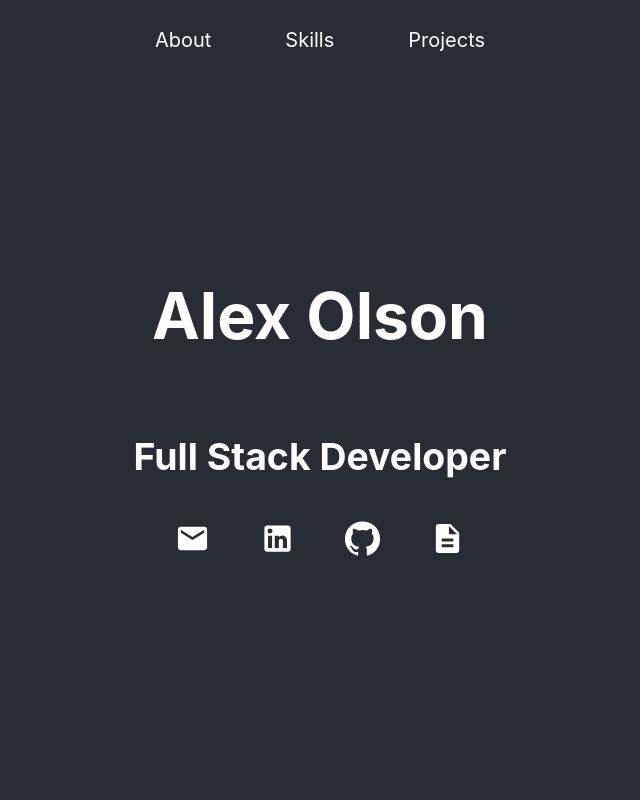
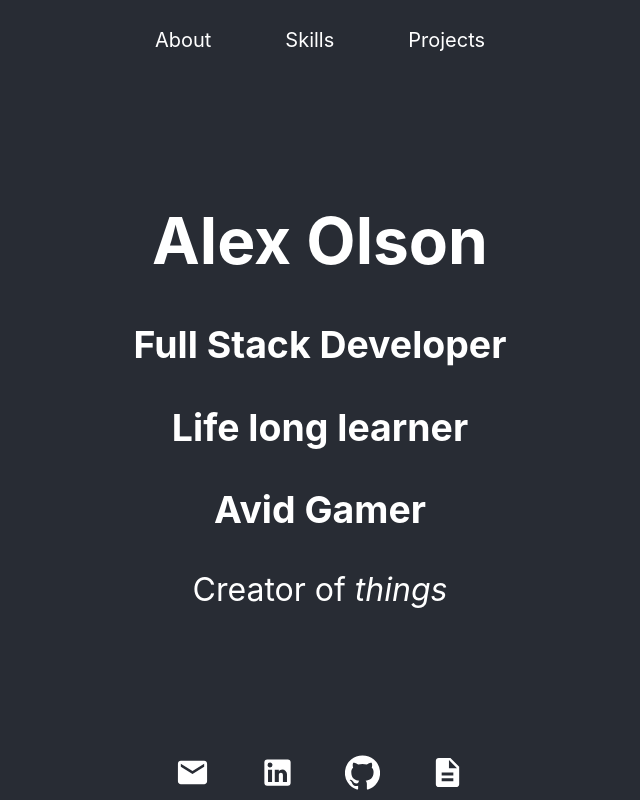
Before and after one commit to snazzyj/Alex_Olson_Portfolio, a React (Create React App) app: page / in a window 1280 px wide. Shown: the top 800 px of the page, without its empty margins (320-960 px from the left). Built offline with nearby package versions, Linux system fonts and the light colour scheme.

Commit message:
updated personal header

```diff
--- a/package.json
+++ b/package.json
@@ -14,7 +14,9 @@
     "react": "^16.13.1",
     "react-dom": "^16.13.1",
     "react-router-dom": "^5.2.0",
-    "react-scripts": "^3.4.4"
+    "react-scripts": "^3.4.4",
+    "react-text-loop": "^2.3.0",
+    "react-typist": "^2.0.5"
   },
   "scripts": {
     "start": "react-scripts start",
--- a/src/header/header.css
+++ b/src/header/header.css
@@ -12,7 +12,8 @@
 .social {
     color: #FFF;
     text-decoration: none;
-
+    position: absolute;
+    bottom: 0;
 }
 
 .social > a {
--- a/src/header/header.js
+++ b/src/header/header.js
@@ -1,17 +1,30 @@
 import React, { Component } from 'react';
+import TextLoop from 'react-text-loop';
+import Typist from 'react-typist';
 import Nav from '../nav/nav';
 import Mobile from '../nav/mobile';
 import Resume from '../assests/files/AlexOlsonResume.pdf';
-import { Description, LinkedIn, Email, GitHub } from '@material-ui/icons'
-import './header.css'
+import { Description, LinkedIn, Email, GitHub } from '@material-ui/icons';
+import './header.css';
+
+// headerList : ['Full Stack Developer', 'Life long learner', 'Gamer', 'Dog Dad', 'Pizza Connoisseur'],
+
 
 class Header extends Component {
+
     render() {
         const { isMobile } = this.props;
+
         return (
             <header className="App-header">
+                <Typist cursor={{element: ''}}>
                     <h1>Alex Olson</h1>
                     <h3>Full Stack Developer</h3>
+                    <h3>Life long learner</h3>
+                    <h3>Avid Gamer</h3>
+                    <p>Creator of <em>things</em></p>
+                </Typist>
+
                 {isMobile ?
                     <Mobile />
                     :
```
Also changed, not shown: 1 other file (tests, documents, lock files or other folders). Lines whose indentation alone changed are shown as unchanged.
